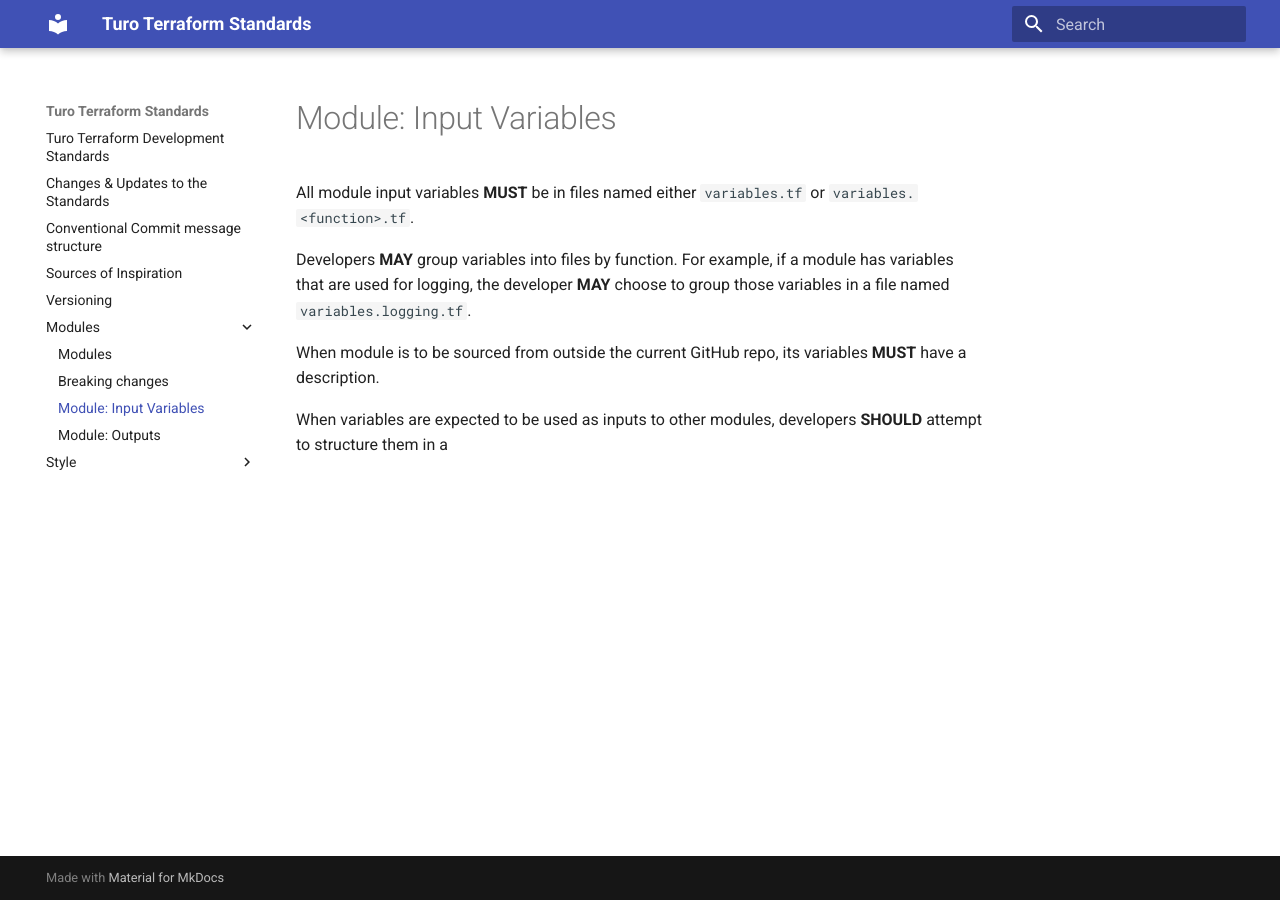
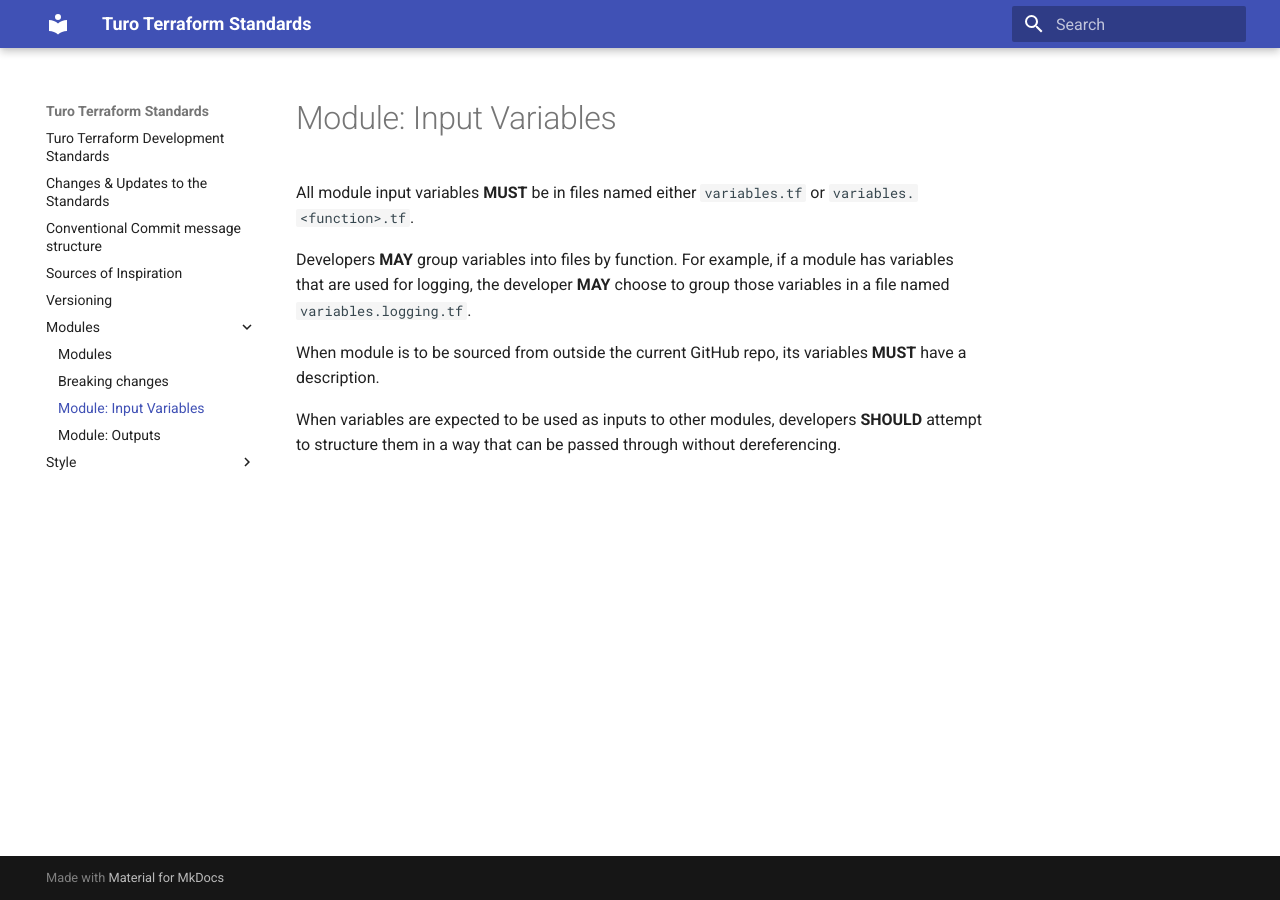
Before and after one commit to open-turo/standards-terraform, an MkDocs documentation site: the page built from docs/modules/input-variables.md, in a window 1280 px wide. Built offline with MkDocs 1.6.1 and Material for MkDocs 9.7.7, drawn with Linux system fonts in a browser that asks for light colours.

Commit message:
fix: finishing the sentence

```diff
--- a/docs/modules/input-variables.md
+++ b/docs/modules/input-variables.md
@@ -7,4 +7,4 @@ the developer **MAY** choose to group those variables in a file named `variables
 
 When module is to be sourced from outside the current GitHub repo, its variables **MUST** have a description.
 
-When variables are expected to be used as inputs to other modules, developers **SHOULD** attempt to structure them in a
+When variables are expected to be used as inputs to other modules, developers **SHOULD** attempt to structure them in a way that can be passed through without dereferencing.
```
